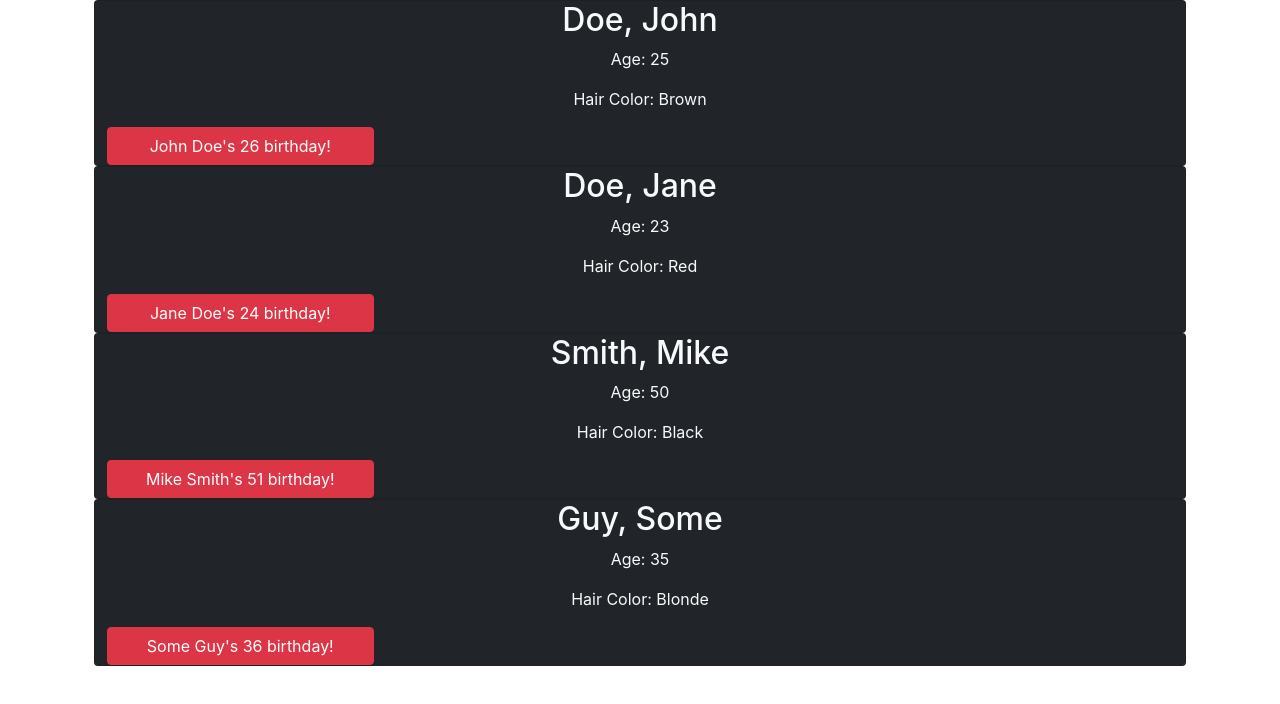
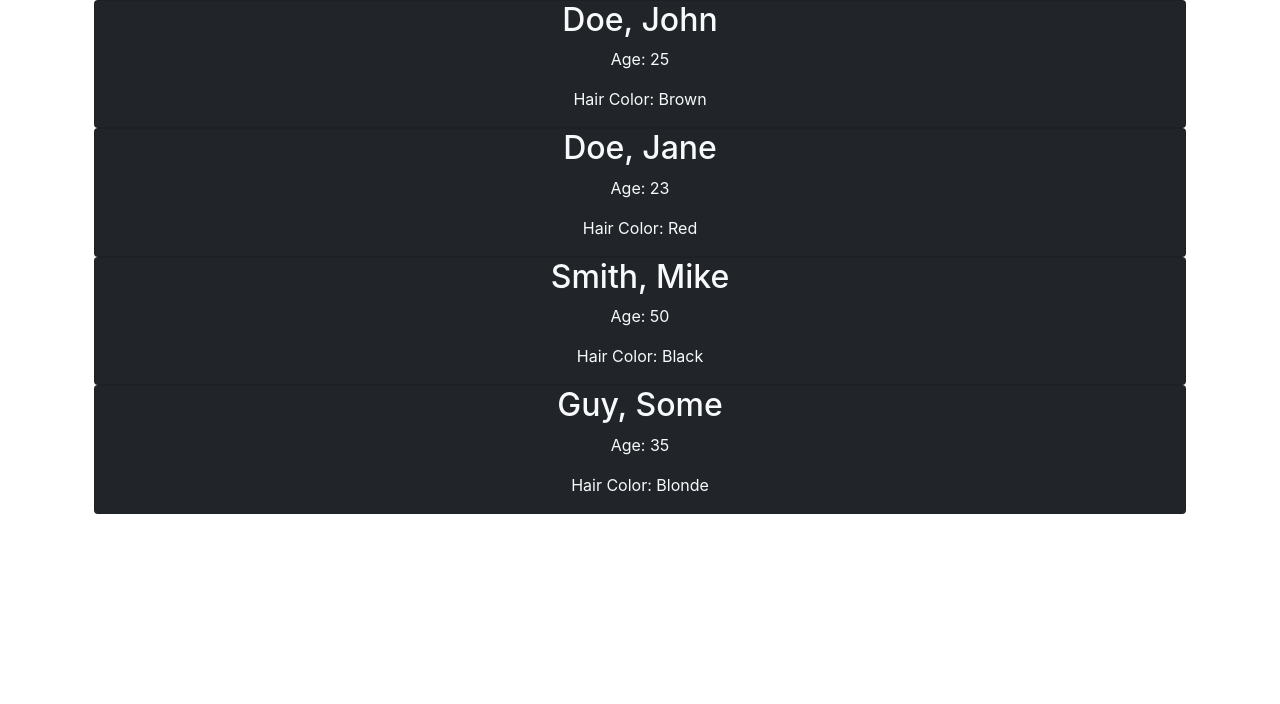
Before and after one commit to npulliam/prop-it-up, a React (Create React App) app: page / in a window 1280 px wide. Shown: the top 704 px of the page. Built offline with nearby package versions, Linux system fonts and the light colour scheme.

Commit message:
converted PersonCard to functional component

```diff
--- a/src/components/PersonCard.js
+++ b/src/components/PersonCard.js
@@ -1,38 +1,54 @@
 import React from "react"
 
-class PersonCard extends React.Component {
-    constructor(props) {
-        super(props);
-        this.state = {
-            age: this.props.age,
-        //     firstName: this.props.firstName,
-        //     lastName: this.props.lastName,
-        //     hairColor: this.props.hairColor
-        }
+// class PersonCard extends React.Component {
+//     constructor(props) {
+//         super(props);
+//         this.state = {
+//             age: this.props.age,
+//         //     firstName: this.props.firstName,
+//         //     lastName: this.props.lastName,
+//         //     hairColor: this.props.hairColor
+//         }
 
-    }
-    birthdayClick = (event) => {
-        this.setState({
-            age: this.state.age + 1
-        })
-    }
+//     }
+//     birthdayClick = (event) => {
+//         this.setState({
+//             age: this.state.age + 1
+//         })
+//     }
 
-    render() {
-        const {firstName, lastName, hairColor} = this.props
-        const {age} = this.state
-        return (
-            <div className="container">
+//     render() {
+//         const {firstName, lastName, hairColor} = this.props
+//         const {age} = this.state
+//         return (
+//             <div className="container">
+//                 <div className="row">
+//                     <div className="card col bg-dark text-light mx-4">
+//                         <h2>{lastName}, {firstName}</h2>
+//                         <p>Age: {age}</p>
+//                         <p>Hair Color: {hairColor}</p>
+//                         <button onClick={this.birthdayClick} className="btn btn-danger w-25" >{firstName} {lastName}'s {age + 1} birthday!</button>
+//                     </div>
+//                 </div>
+//             </div>
+//         )
+//     }
+// }   ////////// this is the component class method
+
+const PersonCard = props => {
+    const {firstName, lastName, hairColor, age} = props
+    return (
+        <div className="container">
                 <div className="row">
                     <div className="card col bg-dark text-light mx-4">
                         <h2>{lastName}, {firstName}</h2>
                         <p>Age: {age}</p>
                         <p>Hair Color: {hairColor}</p>
-                        <button onClick={this.birthdayClick} className="btn btn-danger w-25" >{firstName} {lastName}'s {age + 1} birthday!</button>
+                        {/* <button onClick={this.birthdayClick} className="btn btn-danger w-25" >{firstName} {lastName}'s {age + 1} birthday!</button> */}
                     </div>
                 </div>
             </div>
-        )
-    }
+    )
 }
 
 export default PersonCard
```
